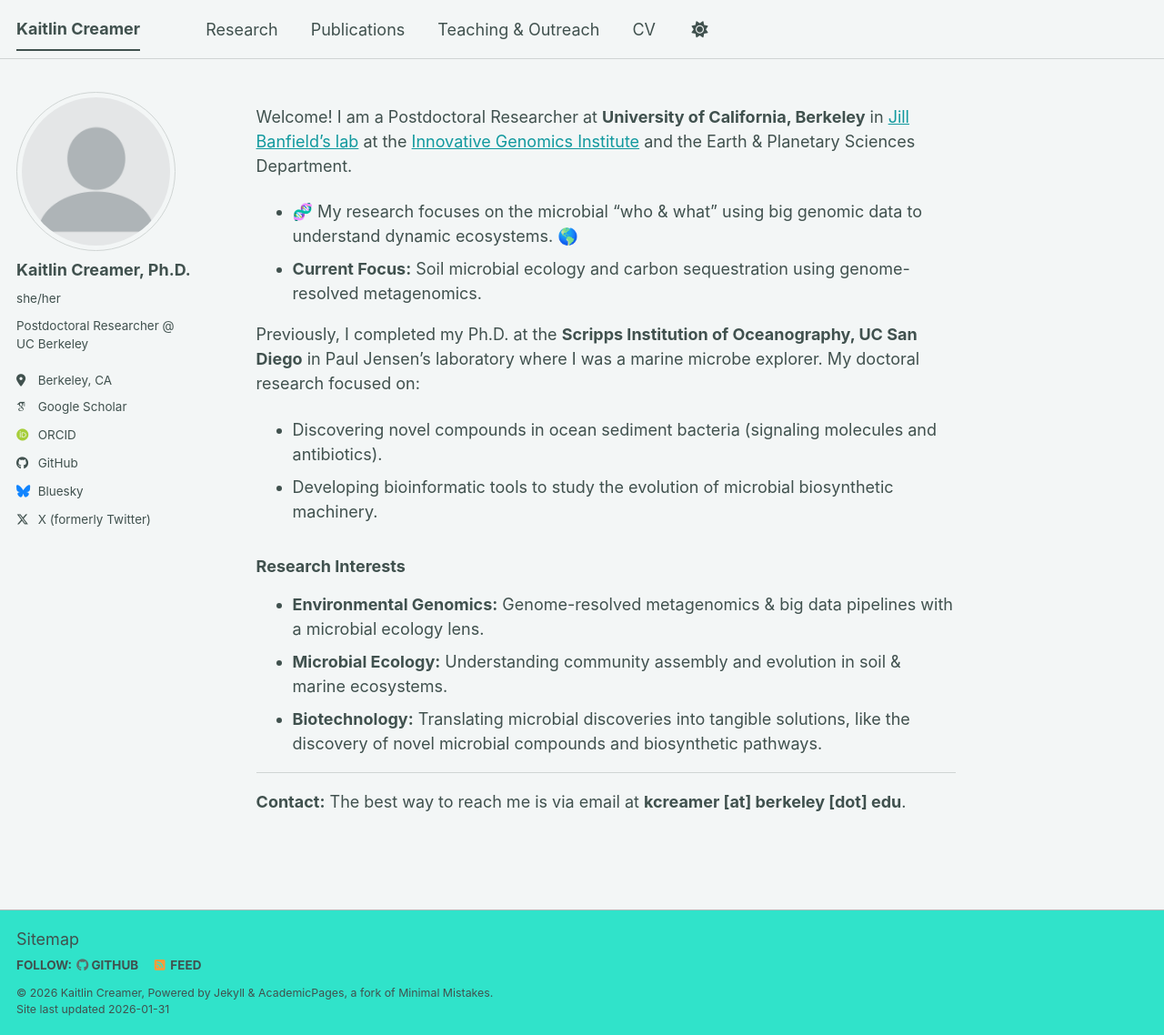
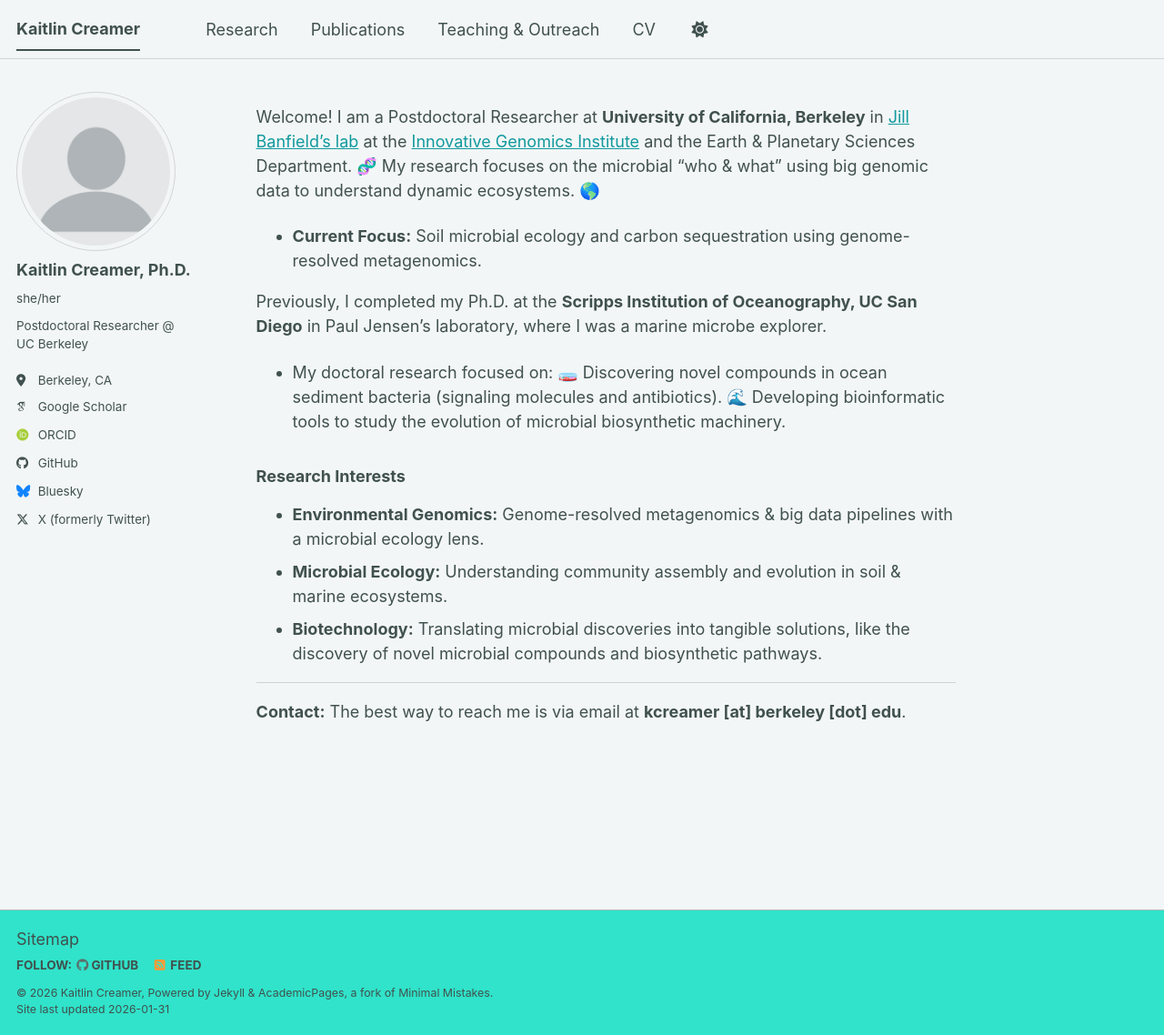
Before and after one commit to creamerk/creamerk.github.io, a Jekyll site: the page built from _pages/about.md, in a window 1280 px wide and 1138 px high. Shown: the whole window at 91% size. Built offline with Jekyll 4.4.1, drawn with Linux system fonts in a browser that asks for light colours; some web fonts are replaced; a script bundle is joined from its source files by our own code; library files that are not in the unit come from our copies.

```diff
--- a/_pages/about.md
+++ b/_pages/about.md
@@ -7,14 +7,11 @@ redirect_from:
   - /about.html
 ---
 
-Welcome! I am a Postdoctoral Researcher at **University of California, Berkeley** in [Jill Banfield's lab](https://www.banfieldlab.com/) at the [Innovative Genomics Institute](https://innovativegenomics.org/) and the Earth & Planetary Sciences Department.
-
-* 🧬 My research focuses on the microbial “who & what” using big genomic data to understand dynamic ecosystems. 🌎
+Welcome! I am a Postdoctoral Researcher at **University of California, Berkeley** in [Jill Banfield's lab](https://www.banfieldlab.com/) at the [Innovative Genomics Institute](https://innovativegenomics.org/) and the Earth & Planetary Sciences Department. 🧬 My research focuses on the microbial “who & what” using big genomic data to understand dynamic ecosystems. 🌎
 * **Current Focus:** Soil microbial ecology and carbon sequestration using genome-resolved metagenomics.
 
-Previously, I completed my Ph.D. at the **Scripps Institution of Oceanography, UC San Diego** in Paul Jensen's laboratory where I was a marine microbe explorer. My doctoral research focused on:
-* Discovering novel compounds in ocean sediment bacteria (signaling molecules and antibiotics).
-* Developing bioinformatic tools to study the evolution of microbial biosynthetic machinery.
+Previously, I completed my Ph.D. at the **Scripps Institution of Oceanography, UC San Diego** in Paul Jensen's laboratory, where I was a marine microbe explorer.
+* My doctoral research focused on: 🧫 Discovering novel compounds in ocean sediment bacteria (signaling molecules and antibiotics). 🌊 Developing bioinformatic tools to study the evolution of microbial biosynthetic machinery.
 
 ### Research Interests
 * **Environmental Genomics:** Genome-resolved metagenomics & big data pipelines with a microbial ecology lens.
```
